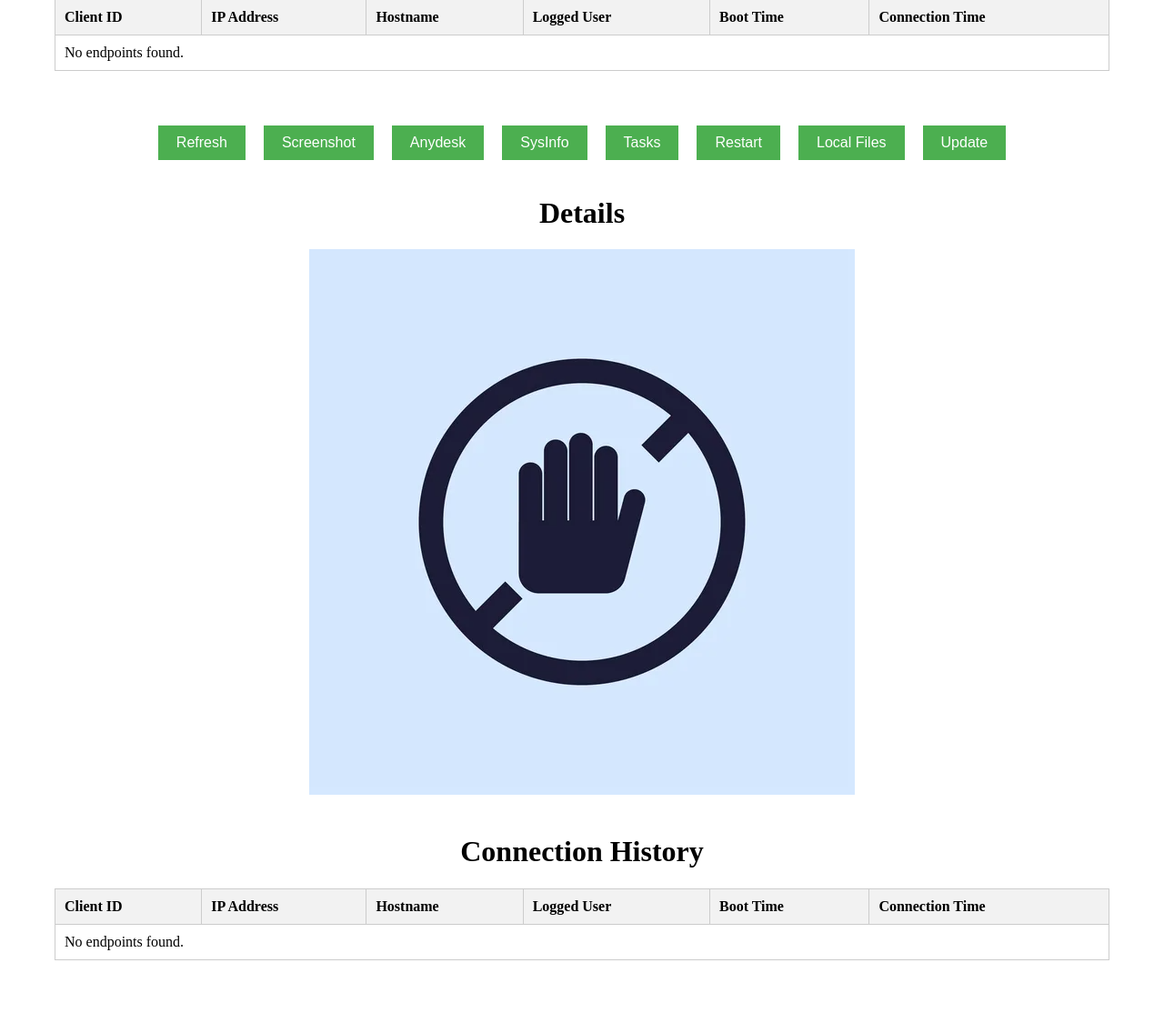
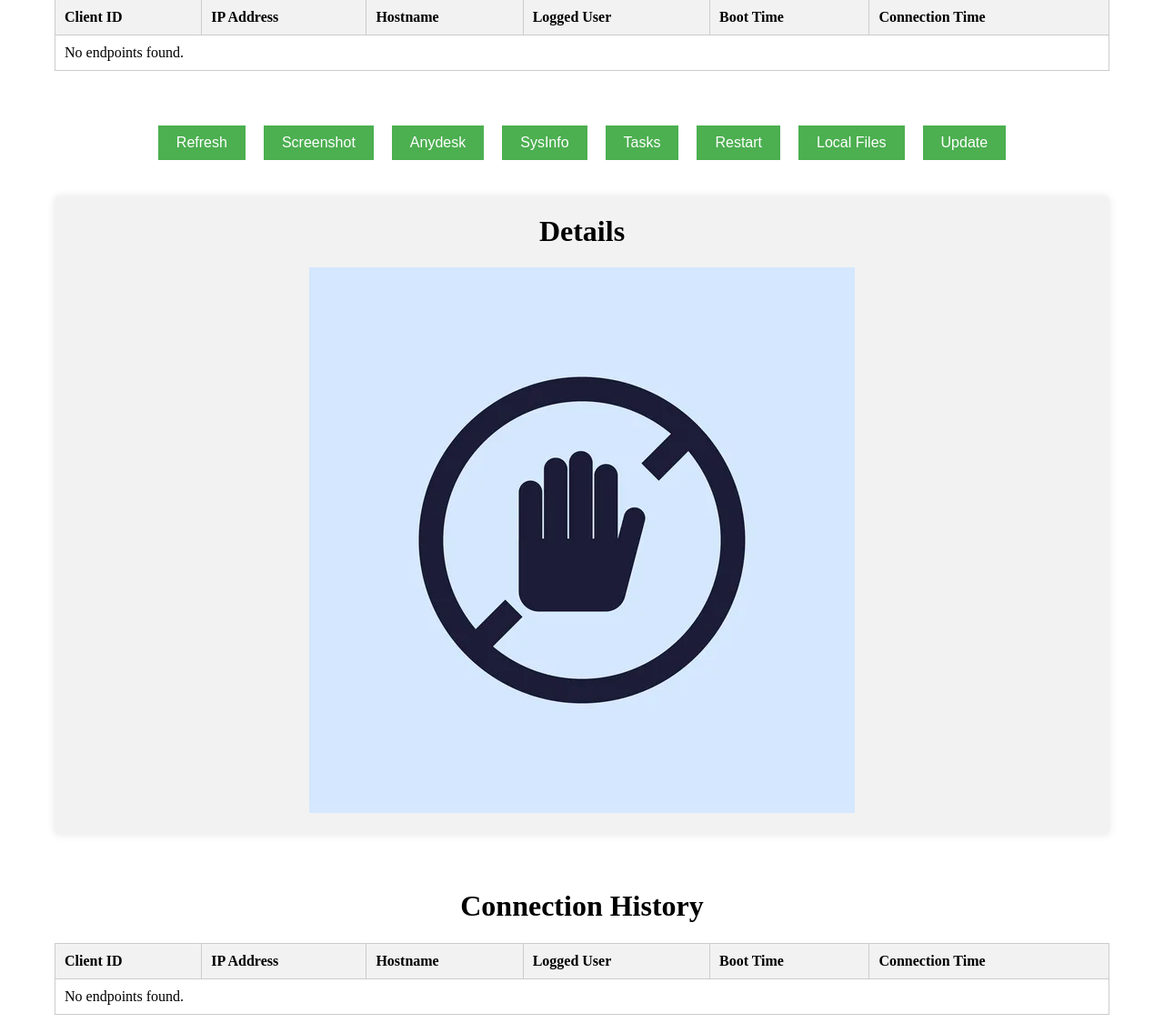
Before and after one commit to GShwartz/HandsOff-WEB, a Flask app: page / in a window 1280 px wide. Shown: the part 257-1393 px from the top of the page at 91% size. Before the commit the page ends 1313 px from the top, so only its background shows below. Run offline with Flask 3, Linux system fonts and the light colour scheme.

Commit message:
Add files via upload

```diff
--- a/static/style.css
+++ b/static/style.css
@@ -81,3 +81,15 @@ td:nth-child(5) {
 .content table tbody tr:hover {
   background-color: #f2f2f2;
 }
+
+.row-data.selected {
+  background-color: yellow;
+}
+
+.box {
+    background-color: #f2f2f2; /* light grey */
+    padding: 20px;
+    margin-bottom: 20px;
+    border-radius: 5px;
+    box-shadow: 0 0 10px rgba(0,0,0,0.1);
+}
```
